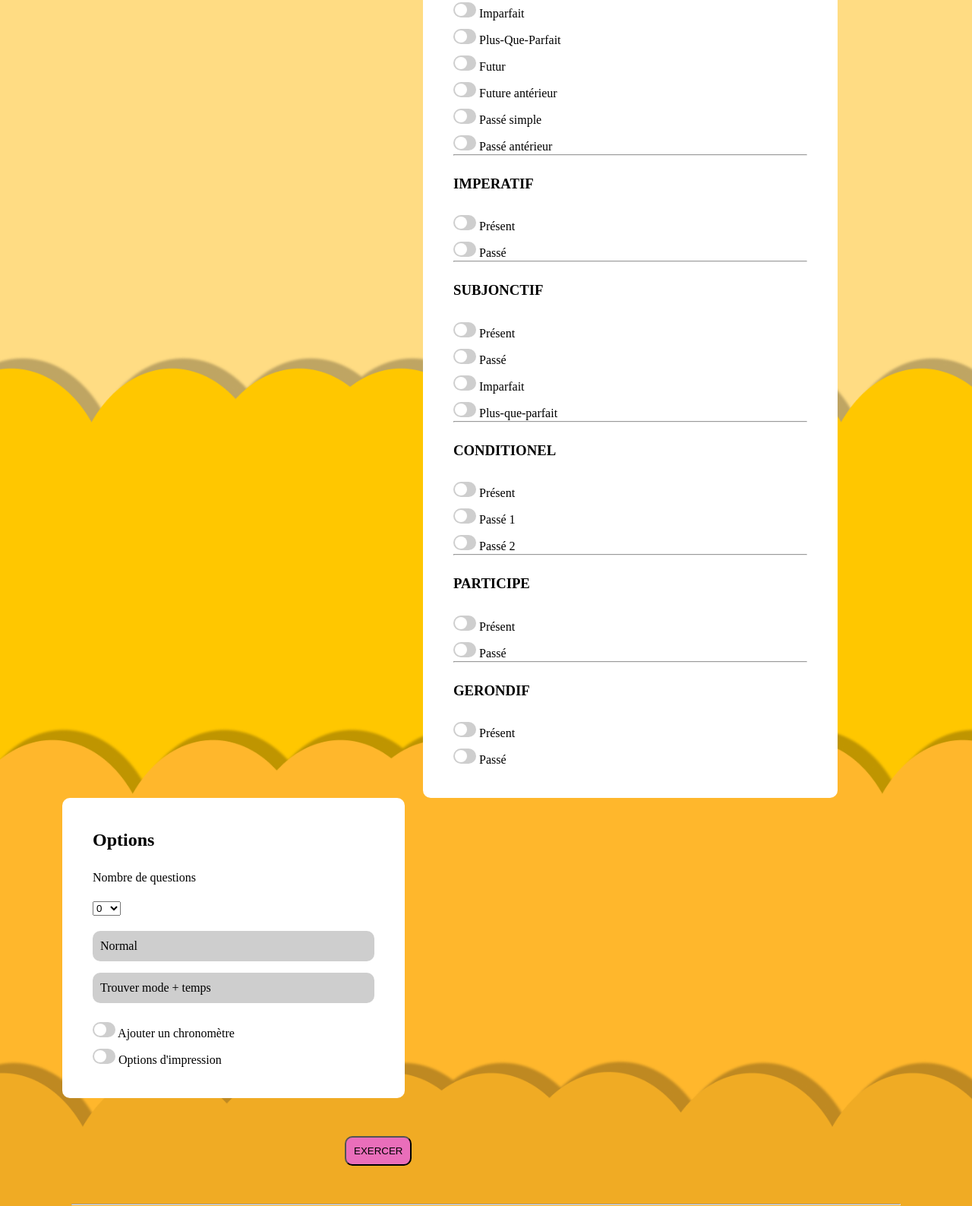
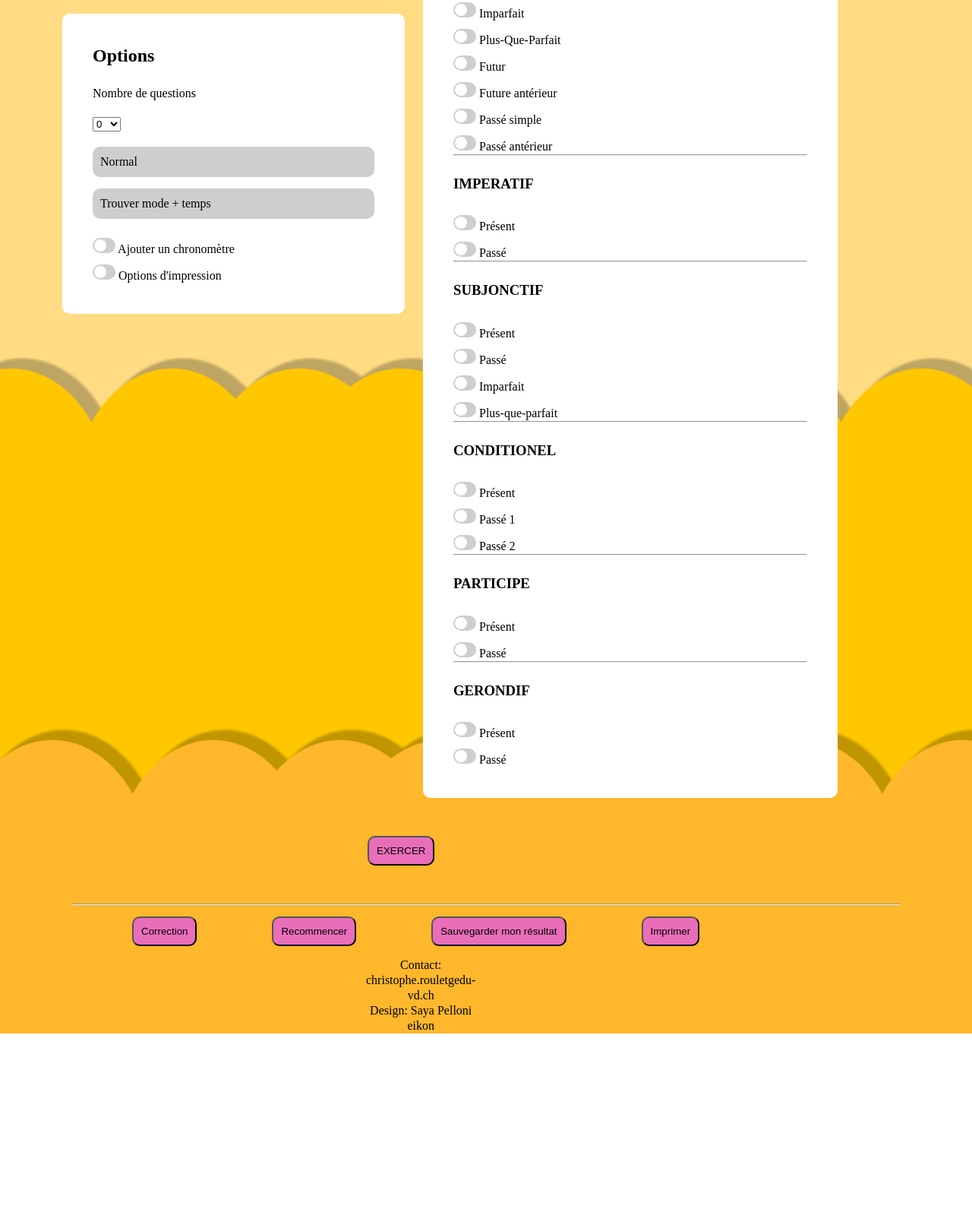
Before and after one commit to saya-pelloni/Tatitotu-code, a website built with Parcel: page src/index.html in a window 1280 px wide. Shown: the part 712-2299 px from the top of the page at 76% size. After the commit the page ends 2072 px from the top, so only its background shows below. Built offline with nearby package versions, Linux system fonts and the light colour scheme.

Commit message:
tatitotu eval

```diff
--- a/src/index.html
+++ b/src/index.html
@@ -93,6 +93,47 @@
               <input type="text" id="verbes" placeholder="Ajouter un verbes" />
               <button class="button">Ajouter</button>
               <p class="delet">Tout suprimer</p>
+            </div>
+            <div class="option">
+              <h2>Options</h2>
+              <p>Nombre de questions</p>
+              <div class="option-number">
+                <select name="option-number" id="option-number">
+                  <option value="option-number">0</option>
+                  <option value="option-number">5</option>
+                  <option value="option-number">10</option>
+                  <option value="option-number">20</option>
+                  <option value="option-number">30</option>
+                  <option value="option-number">40</option>
+                  <option value="option-number">50</option>
+                </select>
+              </div>
+              <label class="option-button">
+                <input type="radio" name="type" />
+                <div>Normal</div></label
+              >
+              <label class="option-button">
+                <input type="radio" name="type" />
+                <div>Trouver mode + temps</div></label
+              >
+              <div class="option-switch">
+                <label class="option-switch">
+                  <input type="checkbox" />
+                  <div class="option-switch-wrapper">
+                    <div class="option-switch-inner"></div>
+                  </div>
+                  Ajouter un chronomètre
+                </label>
+              </div>
+              <div class="option-switch">
+                <label class="option-switch">
+                  <input type="checkbox" />
+                  <div class="option-switch-wrapper">
+                    <div class="option-switch-inner"></div>
+                  </div>
+                  Options d'impression
+                </label>
+              </div>
             </div>
           </div>
           <div class="col-6">
@@ -304,49 +345,6 @@
               </div>
             </div>
           </div>
-          <div class="col-5">
-            <div class="option">
-              <h2>Options</h2>
-              <p>Nombre de questions</p>
-              <div class="option-number">
-                <select name="option-number" id="option-number">
-                  <option value="option-number">0</option>
-                  <option value="option-number">5</option>
-                  <option value="option-number">10</option>
-                  <option value="option-number">20</option>
-                  <option value="option-number">30</option>
-                  <option value="option-number">40</option>
-                  <option value="option-number">50</option>
-                </select>
-              </div>
-              <label class="option-button">
-                <input type="radio" name="type" />
-                <div>Normal</div></label
-              >
-              <label class="option-button">
-                <input type="radio" name="type" />
-                <div>Trouver mode + temps</div></label
-              >
-              <div class="option-switch">
-                <label class="option-switch">
-                  <input type="checkbox" />
-                  <div class="option-switch-wrapper">
-                    <div class="option-switch-inner"></div>
-                  </div>
-                  Ajouter un chronomètre
-                </label>
-              </div>
-              <div class="option-switch">
-                <label class="option-switch">
-                  <input type="checkbox" />
-                  <div class="option-switch-wrapper">
-                    <div class="option-switch-inner"></div>
-                  </div>
-                  Options d'impression
-                </label>
-              </div>
-            </div>
-          </div>
         </div>
         <div class="container">
           <div class="row">
@@ -357,10 +355,10 @@
           <div class="row">
             <div class="col-12">
               <hr />
-              <button class="button">Correction</button>
-              <button class="button">Recommencer</button>
-              <button class="button">Sauvegarder mon résultat</button>
-              <button class="button">Imprimer</button>
+              <button class="button-end">Correction</button>
+              <button class="button-end">Recommencer</button>
+              <button class="button-end">Sauvegarder mon résultat</button>
+              <button class="button-end">Imprimer</button>
             </div>
           </div>
         </div>
--- a/src/scss/modules/_button.scss
+++ b/src/scss/modules/_button.scss
@@ -8,7 +8,7 @@
 }
 
 button:hover {
-  background-color: #83deff;
+  background-color: #cecece;
   border: #000000;
 }
 
@@ -28,5 +28,15 @@ button:hover {
   transition-property: background-color;
   transition-duration: 0.3s;
   margin: 50px;
-  margin-left: 360px;
+  margin-left: 390px;
 }
+
+.button-end {
+  background-color: #e96eba;
+  padding: 10px;
+  border-radius: 10px;
+  transition-property: background-color;
+  transition-duration: 0.3s;
+  margin: 15px;
+  margin-left: 80px;
+}
--- a/src/scss/modules/_verbes.scss
+++ b/src/scss/modules/_verbes.scss
@@ -3,4 +3,5 @@
   padding: 40px;
   margin-top: 50px;
   border-radius: 10px;
+  margin-bottom: 40px;
 }
```
